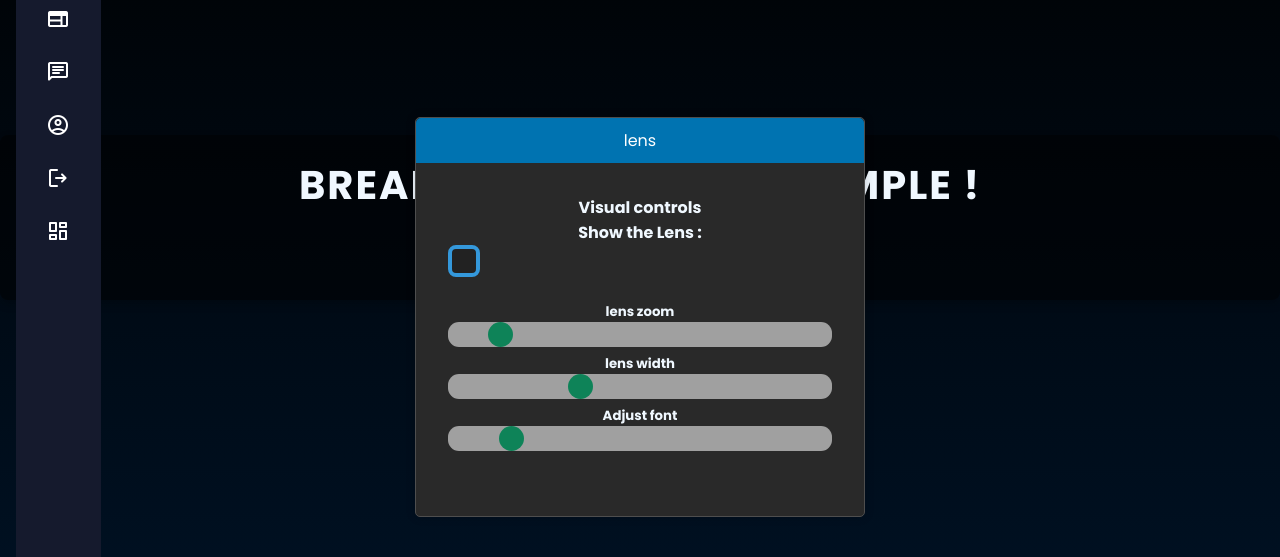
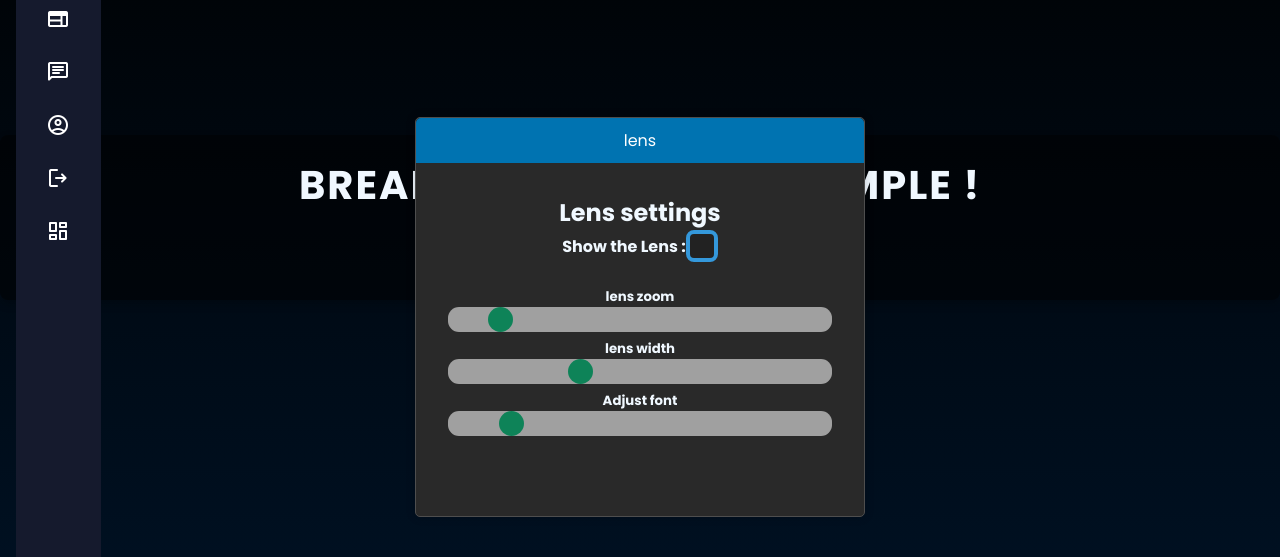
Before and after one commit to AYUSHKHAIRE/web-view, a Django app: page /browse/ in a window 1280 px wide, after a click on "Toggle Lens". Shown: the part 183-740 px from the top of the page. Run offline with Django 5.2, Linux system fonts and the light colour scheme; the visitor is signed in with stand-in values (Sample User, id 1); parts of the project's set-up code (start-up, migrations or seed data) failed here and were passed over; some libraries are stand-ins or nearby versions.

Commit message:
improoving ui

```diff
--- a/accessweb/templates/browse/main.html
+++ b/accessweb/templates/browse/main.html
@@ -72,10 +72,12 @@
     <div class="chat-header" onclick="minimizeChat('lens')">lens</div>
     <div class="controllerscon">
       <div id="vistool">
-        <h4>Visual controls</h4>
+        <h2>Lens settings</h2>
         <div class="subtool">
-          <h4>Show the Lens :</h4>
-          <input type="checkbox" name="checkvisuals" id="checkvisuals" />
+          <div style="display: flex;align-items: center; justify-content: center; text-align: center;" >
+            <h4>Show the Lens :</h4>
+            <input type="checkbox" name="checkvisuals" id="checkvisuals" />
+          </div>
         </div>
         <br />
         <div class="slidecontainer">
@@ -121,7 +123,7 @@
     <div class="chat-content">
       <div class="chatBot">
         <header>
-          <h2>ChatBot</h2>
+          <h2>Chat</h2>
         </header>
         <ul class="chatbox" id="LLM-conversation">
           <li class="chat-incoming chat">
```
